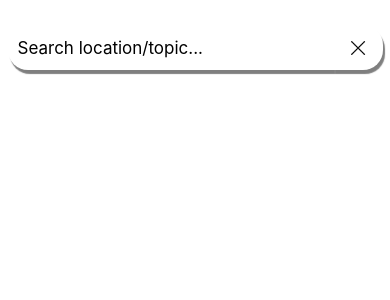
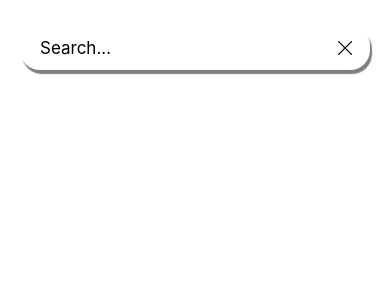
Before and after one commit to CS-Capstone-Team-4-Terawe/GeoNewsFinder4, a React Native app in the folder GeoNewsFinder4/: screen /Home in a window 390 px wide. Shown: the top 300 px of the page. Built offline with nearby package versions, Linux system fonts and the light colour scheme.

Commit message:
Update Search Bar and Article Padding

```diff
--- a/GeoNewsFinder4/components/SearchBar.js
+++ b/GeoNewsFinder4/components/SearchBar.js
@@ -17,7 +17,7 @@ const SearchBar = ({ onSearchSubmit }) => {
         <View style={styles.searchContainer}>
           <TextInput
             style={styles.input}
-            placeholder="Search location/topic..."
+            placeholder="Search..."
             onSubmitEditing={onSearchSubmit}
             onChangeText={handlSearchInput}
             value={searchInput}
@@ -34,9 +34,9 @@ const SearchBar = ({ onSearchSubmit }) => {
   const styles = StyleSheet.create({
     input: {
       height: 45,
-      width: 325,
+      width: 300,
       margin: 0,
-      padding: 10,
+      padding: 20,
       fontSize: 17,
       borderRadius: 20,
       borderTopRightRadius: 0,
--- a/GeoNewsFinder4/screens/ArticleSynopsisViewScreen.js
+++ b/GeoNewsFinder4/screens/ArticleSynopsisViewScreen.js
@@ -60,8 +60,8 @@ const styles = StyleSheet.create({
     title: {
       position: 'absolute',
       top: 0,
-      left: 0,
       height: '35%',
+      width: '90%',
       padding: 5,
     },
     container: {
```
